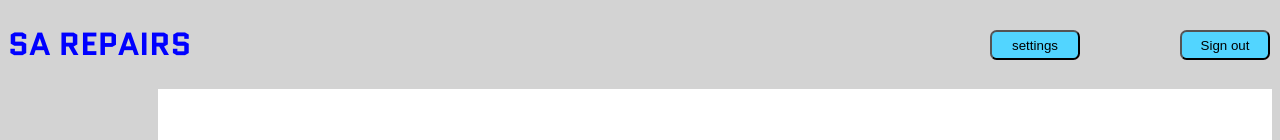
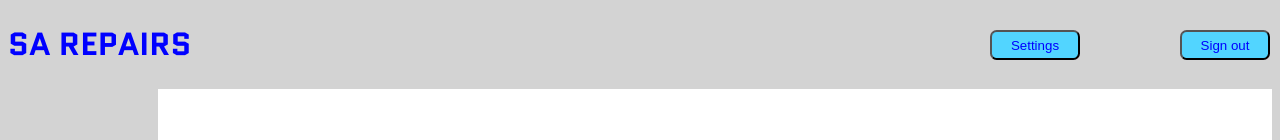
Before and after one commit to timiakin/Maintenance-Tracker, a plain HTML site: page Dashboardpage.html in a window 1280 px wide. Shown: the top 140 px of the page. Drawn offline with Linux system fonts and the light colour scheme.

Commit message:
fixed a button bug

```diff
--- a/Dashboardpage.html
+++ b/Dashboardpage.html
@@ -60,8 +60,14 @@
 			<td>Enter</td>
 		</tr>
 
+
+
+
+
+
+
+
 	</table>
-</div>
 
 
 
@@ -77,11 +83,9 @@
 
 
 
-			<button  id="topcorner">settings</a></button>
+			<button  id="topcorner"><a href="Login.html">Settings</a></button>
 
-
-
-			<button id="topcorner1">Sign out</button>
+			<button id="topcorner1"><a href="Login.html">Sign out</a></button>
 
 
 </body>
```
Also changed, not shown: Dashboardpage.css (+2 -5 lines).
